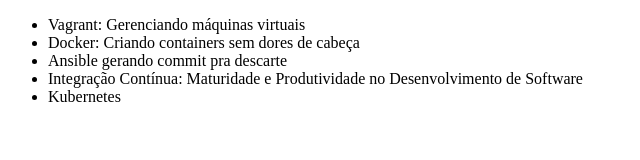
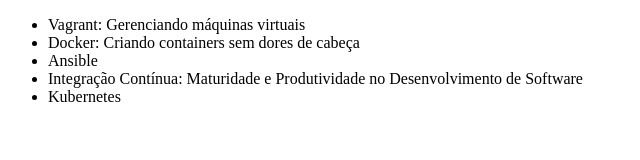
Before and after one commit to maspanhol/alura-git, a plain HTML site: page index.html in a window 1280 px wide. Shown: the whole page, without its empty margins (0-640 px from the left). Drawn offline with Linux system fonts and the light colour scheme.

Commit message:
Revert "alteração para teste de descate de commit"
This reverts commit 54394f5b9a24a4a424d5367ef77234a5ee7979cc.

```diff
--- a/index.html
+++ b/index.html
@@ -8,7 +8,7 @@
     <ul>
         <li>Vagrant: Gerenciando máquinas virtuais</li>
         <li>Docker: Criando containers sem dores de cabeça</li>
-        <li>Ansible gerando commit pra descarte</li>
+        <li>Ansible</li>
         <li>Integração Contínua: Maturidade e Produtividade no Desenvolvimento de Software</li>
         <li>Kubernetes</li>
     </ul>
```
